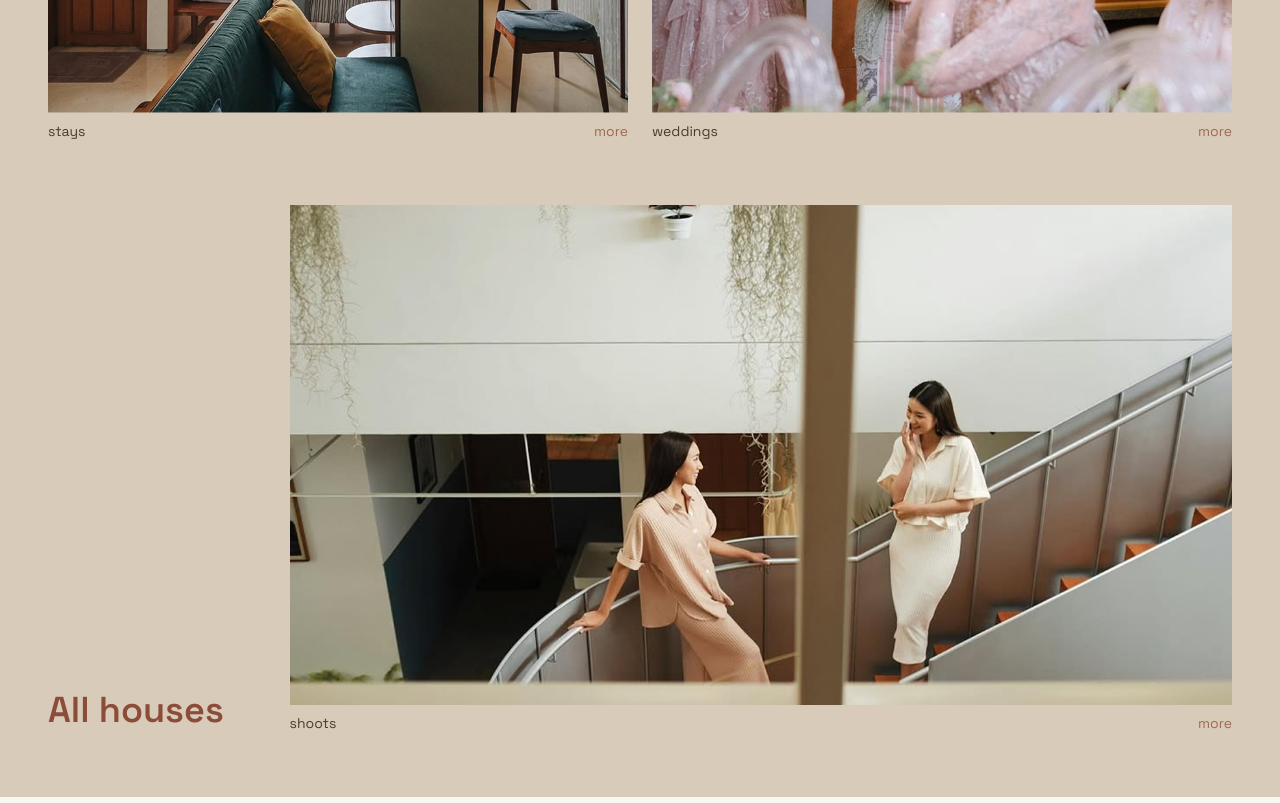
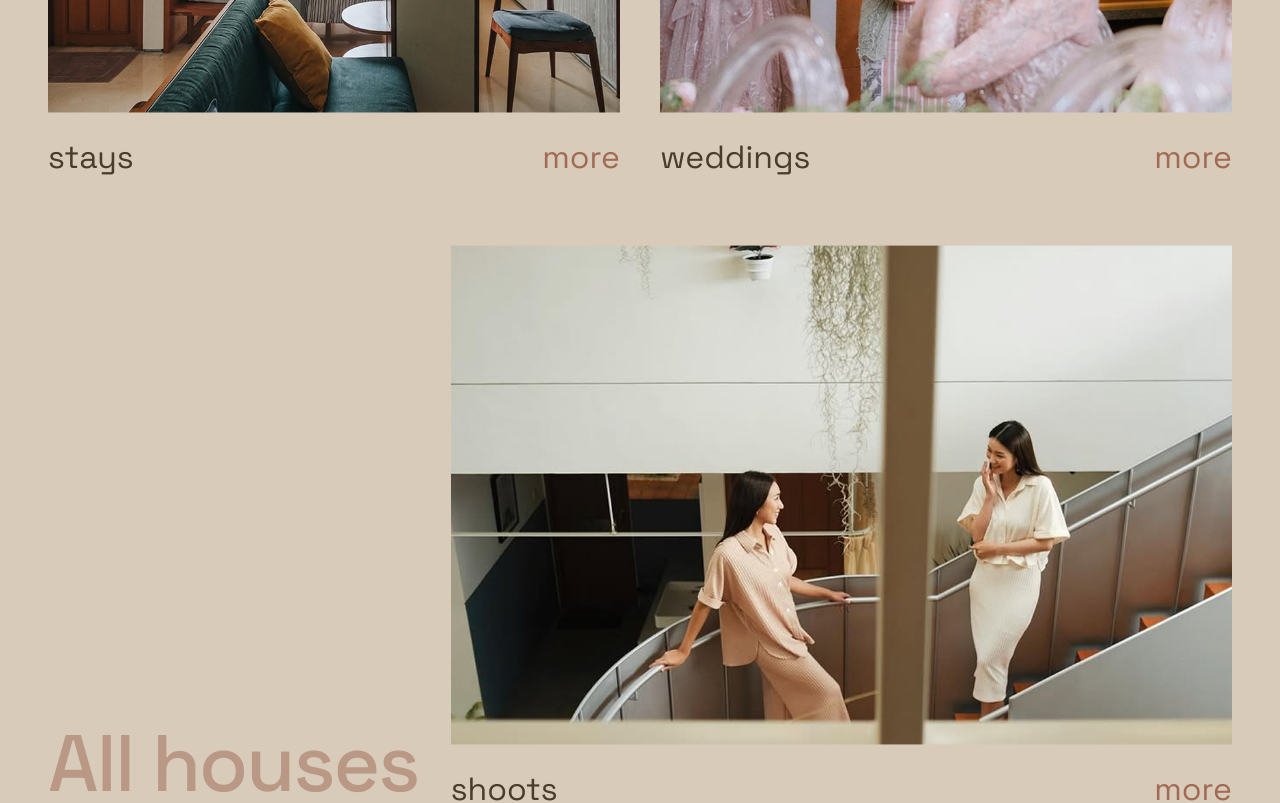
Before and after one commit to Acephpp/kunjung-fe, a Next.js app in the folder frontend/: page / in a window 1280 px wide. Shown: the part 3480-4283 px from the top of the page. Built offline with nearby package versions, Linux system fonts and the light colour scheme.

Commit message:
fix: gallerySection fixes

```diff
--- a/frontend/src/components/Homepage/GallerySection.tsx
+++ b/frontend/src/components/Homepage/GallerySection.tsx
@@ -5,7 +5,7 @@ export default function GallerySection() {
         <section className="bg-[#D9CBB9] px-6 md:px-12 py-12 md:py-16">
             <div className="grid grid-cols-1 gap-16">
                 {/* Grid atas (2 kolom) */}
-                <div className="grid grid-cols-1 md:grid-cols-2 gap-6">
+                <div className="grid grid-cols-1 md:grid-cols-2 gap-10">
                     {/* Stays */}
                     <div>
                         <Image
@@ -15,7 +15,7 @@ export default function GallerySection() {
                             height={400}
                             className="object-cover w-full h-[350px] md:h-[420px]"
                         />
-                        <div className="flex justify-between mt-2 text-sm">
+                        <div className="flex justify-between mt-5 text-[32px]">
                             <span className="text-[#4A3B2D]">stays</span>
                             <span className="text-[#A06A55] cursor-pointer hover:underline">
                                 more
@@ -32,7 +32,7 @@ export default function GallerySection() {
                             height={400}
                             className="object-cover w-full h-[350px] md:h-[420px]"
                         />
-                        <div className="flex justify-between mt-2 text-sm">
+                        <div className="flex justify-between mt-5 text-[32px]">
                             <span className="text-[#4A3B2D]">weddings</span>
                             <span className="text-[#A06A55] cursor-pointer hover:underline">
                                 more
@@ -42,10 +42,10 @@ export default function GallerySection() {
                 </div>
 
                 {/* Grid bawah (1:4 ratio) */}
-                <div className="grid grid-cols-1 md:grid-cols-5 gap-6 items-end">
+                <div className="grid grid-cols-1 md:grid-cols-6 gap-6 items-end">
                     {/* Teks kiri (1 kolom) */}
-                    <div className="col-span-1 flex items-end">
-                        <h2 className="text-3xl md:text-4xl font-semibold text-[#8B4C3A] leading-tight">
+                    <div className="col-span-2 flex items-end">
+                        <h2 className="text-[80px] font-medium text-[#8B4C3A]/40 leading-tight tracking-tight text-end">
                             All houses
                         </h2>
                     </div>
@@ -59,7 +59,7 @@ export default function GallerySection() {
                             height={600}
                             className="object-cover w-full h-[420px] md:h-[500px]"
                         />
-                        <div className="flex justify-between mt-2 text-sm">
+                        <div className="flex justify-between mt-5 text-[32px]">
                             <span className="text-[#4A3B2D]">shoots</span>
                             <span className="text-[#A06A55] cursor-pointer hover:underline">
                                 more
```
